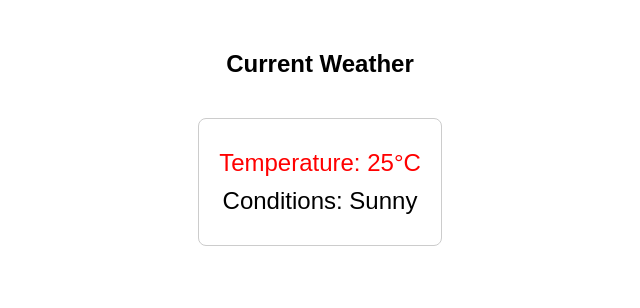
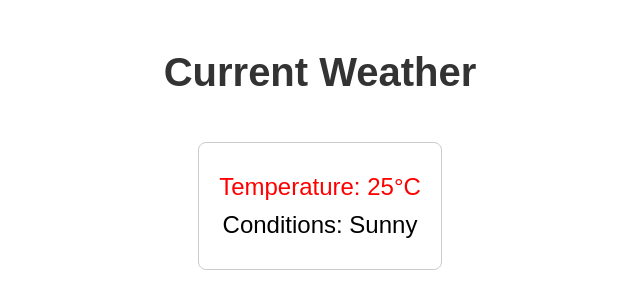
Before and after one commit to acciojob/conditional-weather-report-Rajudas575, a React app: page / in a window 1280 px wide. Shown: the top 308 px of the page, without its empty margins (320-960 px from the left). Built offline with nearby package versions, Linux system fonts and the light colour scheme.

Commit message:
Update App.js

```diff
--- a/src/components/App.js
+++ b/src/components/App.js
@@ -16,12 +16,12 @@ const App = () => {
         {/* Do not remove the main div */}
 
         <div className="App">
-          <h2>Current Weather</h2>
+          <h1>Current Weather</h1>
           <div className="weather-container">
             <p><span style={{ color: getTemperatureColor(weather.temperature) }}>
               Temperature: {weather.temperature}°C
             </span></p>
-           <p> <span>Conditions: {weather.conditions}</span></p>
+           <p><span>Conditions: {weather.conditions}</span></p>
           </div>
         </div>
     </div>
```
